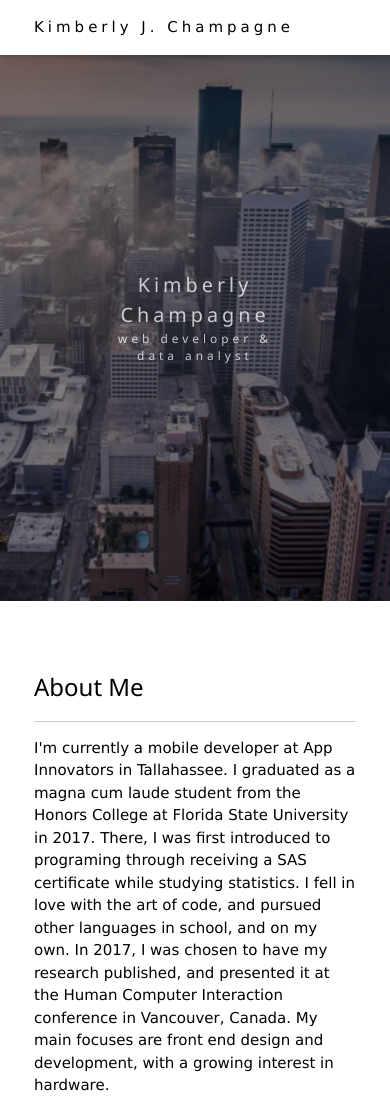
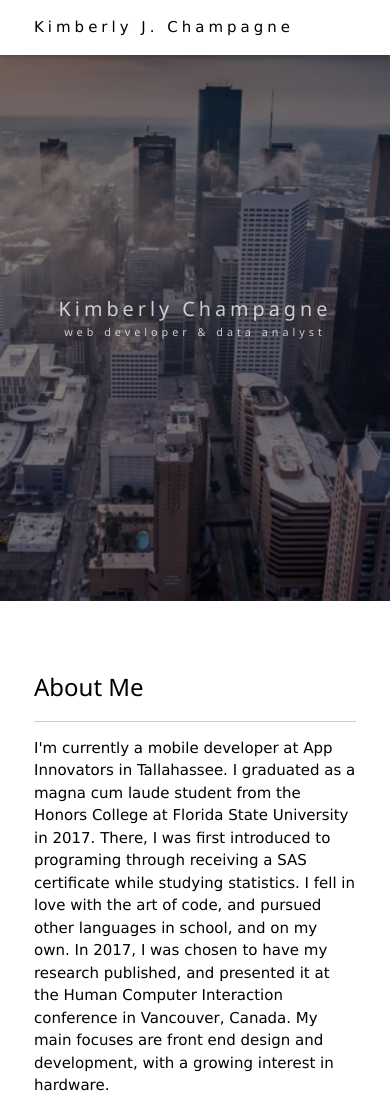
Before and after one commit to kimmychampagne/kimmychampagne.github.io, a plain HTML site: page index.html in a window 390 px wide. Shown: the top 1100 px of the page. Drawn offline with Linux system fonts and the light colour scheme; some packages are replaced by stand-ins of ours.

Commit message:
Update website.css

```diff
--- a/website.css
+++ b/website.css
@@ -11,8 +11,8 @@
 
 @media only screen and (max-width: 550px)
 {
-    .title { font-size: 55%; }
-    .subhead { font-size: 33%; }
+    .title { font-size: 55%; white-space: nowrap; }
+    .subhead { font-size: 30%; }
     .w3-image {
         height: 601px;
         object-fit: cover;}
```
